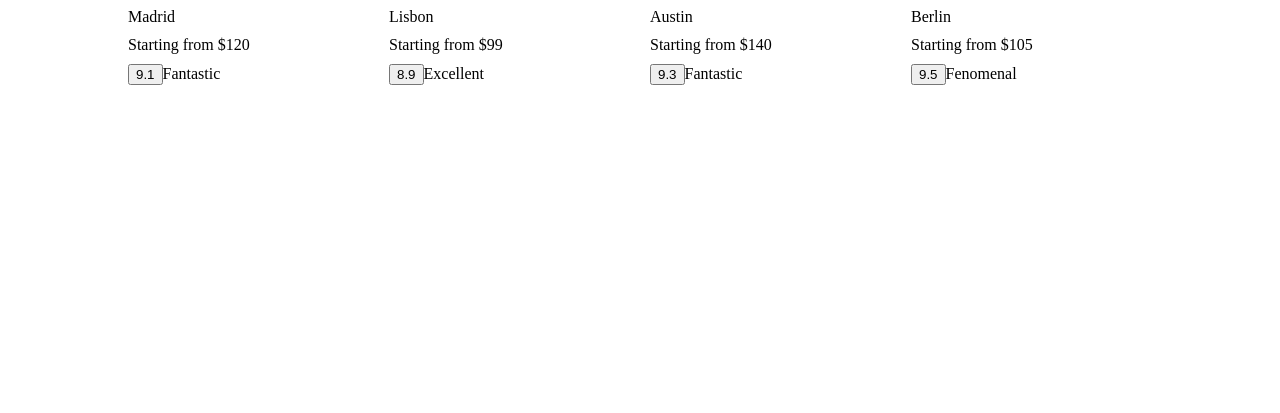
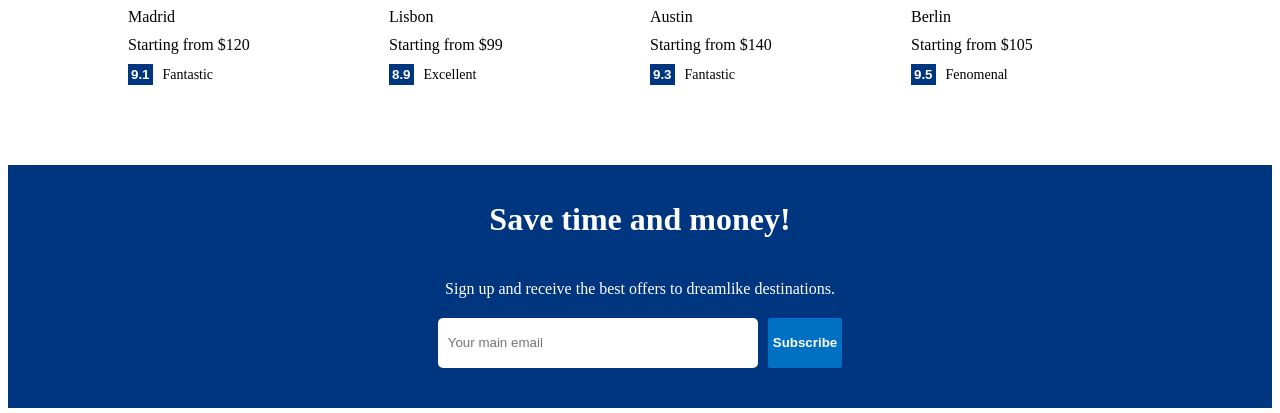
Before and after one commit to maxleirbag/superbooking-app, a React (Vite) app in the folder frontend/: page / in a window 1280 px wide. Shown: the part 1525-1938 px from the top of the page. Before the commit the page ends 1618 px from the top, so only its background shows below. Built offline with nearby package versions, Linux system fonts and the light colour scheme.

Commit message:
feature: mailing offers component

```diff
--- a/frontend/src/components/featuredProperties/featuredProperties.css
+++ b/frontend/src/components/featuredProperties/featuredProperties.css
@@ -27,3 +27,16 @@
 .fpCity{
 	font-weight: 300;
 }
+
+.fpRating>button {
+	background-color: #003580;
+	color: white;
+	font-weight: bolder;
+	border: none;
+	padding: 3px;
+	margin-right: 10px;
+}
+
+.fpRating>span{
+	font-size: 14px;
+}
--- /dev/null
+++ b/frontend/src/components/mail/Mail.jsx
@@ -0,0 +1,17 @@
+import './mail.css'
+
+const Mail = () => {
+	return (
+		<div className='mail'>
+
+			<h1 className="mailTitle">Save time and money!</h1>
+			<span className="mailDesc">Sign up and receive the best offers to dreamlike destinations.</span>
+			<div className="mailInputContainer">
+				<input type="text" placeholder='Your main email' />
+				<button>Subscribe</button>
+			</div>
+		</div>
+	)
+}
+
+export default Mail;
--- /dev/null
+++ b/frontend/src/components/mail/mail.css
@@ -0,0 +1,31 @@
+.mail {
+	width: 100%;
+	margin-top: 50px;
+	background-color: #003580;
+	color: white;
+	display: flex;
+	flex-direction: column;
+	align-items: center;
+	gap: 20px;
+	padding: 15px 0px 10px 0px;
+}
+
+.mailInputContainer > input {
+	border: none;
+	margin: 0px 10px 30px 0px;
+	padding: 10px;
+	border-radius: 5px;
+	height: 30px;
+	width: 300px;
+}
+
+.mailInputContainer > button {
+	color: white;
+	background-color: #0071c2;
+	border: none;
+	padding: 5px;
+	border-radius: 2px;
+	font-weight: bold;
+	height: 50px;
+	cursor: pointer;
+}
--- a/frontend/src/pages/home/Home.jsx
+++ b/frontend/src/pages/home/Home.jsx
@@ -5,6 +5,7 @@ import Header from '../../components/header/Header';
 import PropertyList from '../../components/propertyList/PropertyList';
 import FeaturedProperties from '../../components/featuredProperties/FeaturedProperties';
 import FeaturedDestinations from '../../components/featuredDestinations/FeaturedDestinations';
+import Mail from '../../components/mail/Mail';
 
 const Home = () => {
 	const selectedHeaderType = false;
@@ -19,6 +20,7 @@ const Home = () => {
 				<PropertyList />
 				<h2 className="homeTitle">Most wanted places</h2>
 				<FeaturedProperties/>
+				<Mail/>
 			</div>
 
 		</div>
```
Also changed, not shown: frontend/src/components/propertyList/propertyList.css (+7 -7 lines).
